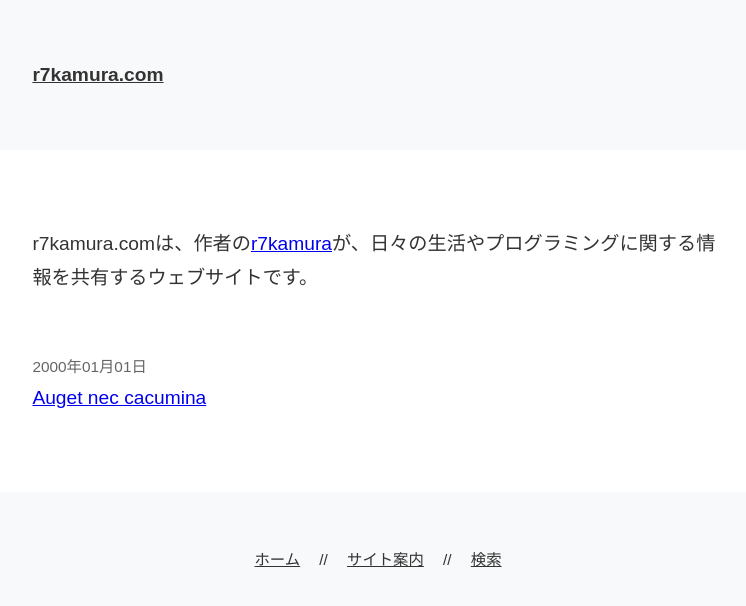
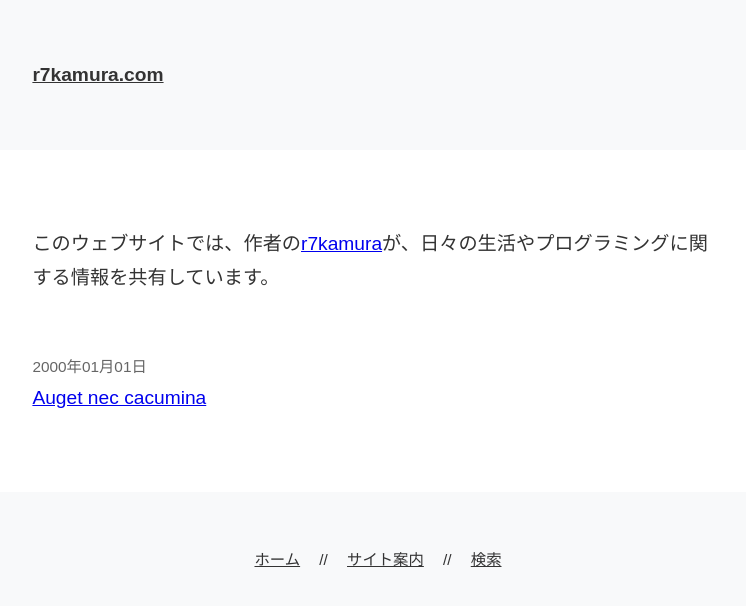
Before and after one commit to r7kamura/r7n, a Next.js app: page / in a window 1280 px wide. Shown: the top 606 px of the page, without its empty margins (262-1008 px from the left). Built offline with nearby package versions, Linux system fonts and the light colour scheme.

Commit message:
Update site description

```diff
--- a/pages/about.tsx
+++ b/pages/about.tsx
@@ -8,15 +8,15 @@ const ShowSiteGuide: NextPage = () => {
   return (
     <article>
       <CustomHead
-        description="このサイトについて。"
+        description="このウェブサイトについて"
         ogType="article"
         title={pageTitle}
       />
       <h1>{pageTitle}</h1>
       <p>
-        r7kamura.comは、作者の
+        このウェブサイトでは、作者の
         <a href="https://twitter.com/r7kamura">r7kamura</a>
-        が、日々の生活やプログラミングに関する情報を共有するウェブサイトです。
+        が、日々の生活やプログラミングに関する情報を共有しています。
       </p>
       <h2>案内</h2>
       <p>
--- a/pages/index.tsx
+++ b/pages/index.tsx
@@ -14,15 +14,15 @@ const Home: NextPage<Props> = ({ articles }) => {
   return (
     <>
       <CustomHead
-        description="r7kamuraが生活やプログラミングに関する情報を共有するウェブサイト"
+        description="r7kamuraの、日々の生活やプログラミングに関する情報を共有する場"
         ogType="website"
         title="r7kamura.com"
       />
       <section>
         <p>
-          r7kamura.comは、作者の
+          このウェブサイトでは、作者の
           <a href="https://twitter.com/r7kamura">r7kamura</a>
-          が、日々の生活やプログラミングに関する情報を共有するウェブサイトです。
+          が、日々の生活やプログラミングに関する情報を共有しています。
         </p>
       </section>
       <section>
```
